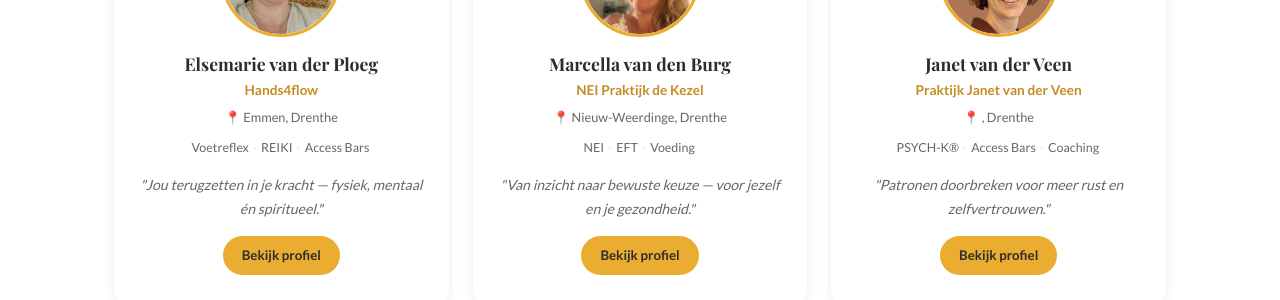
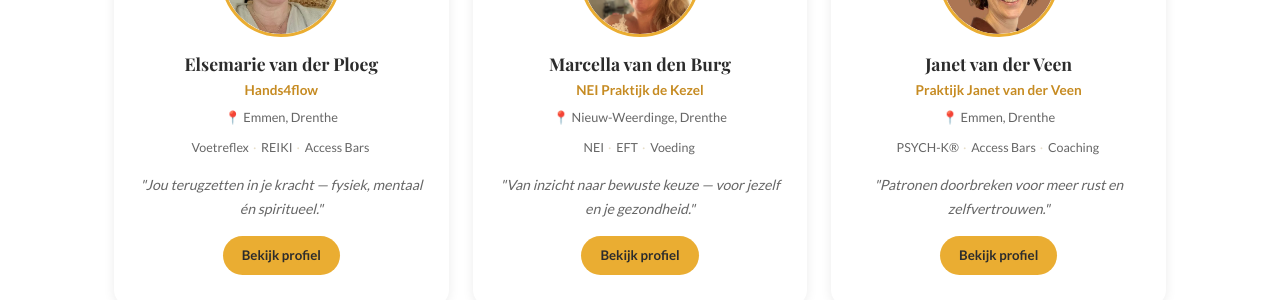
Before and after one commit to hands4flownl/nederland-bewust, a Jekyll site: the page built from index.html, in a window 1280 px wide and 900 px high, scrolled down 991 px. Shown: the part 151-451 px from the top of the window. Built offline with Jekyll 4.4.1, drawn with Linux system fonts in a browser that asks for light colours; a script that is not in the unit is left out.

Commit message:
Update Bewust-maker profielen “welkom-bij-praktijk-janet-van-der-veen”

```diff
--- a/_bewust-makers/welkom-bij-praktijk-janet-van-der-veen.md
+++ b/_bewust-makers/welkom-bij-praktijk-janet-van-der-veen.md
@@ -1,51 +1,53 @@
 ---
-naam: "Janet van der Veen"
-praktijk: "Praktijk Janet van der Veen"
-provincie: "Drenthe"
-stad: ""
-foto: "/assets/images/makers/janet-van-der-veen.jpg"
+naam: Janet van der Veen
+praktijk: Praktijk Janet van der Veen
+foto: /assets/images/makers/janet-van-der-veen.jpg
+provincie: Drenthe
+stad: Emmen
 categorieen:
-  - "Coaching"
-  - "Energetisch"
+  - Coaching
+  - Energetisch
 methoden:
-  - "PSYCH-K®"
-  - "Reflexintegratie"
-  - "Access Bars"
+  - PSYCH-K®
+  - Reflexintegratie
+  - Access Bars
 klachten:
-  - "stress"
-  - "angst"
-  - "burnout"
-  - "negatieve patronen"
-  - "zelfvertrouwen"
-  - "slaapproblemen"
-  - "faalangst"
+  - stress
+  - angst
+  - burnout
+  - negatieve patronen
+  - zelfvertrouwen
+  - slaapproblemen
+  - faalangst
 kaart_tags:
-  - "PSYCH-K®"
-  - "Access Bars"
-  - "Coaching"
-citaat: "Patronen doorbreken voor meer rust en zelfvertrouwen."
+  - PSYCH-K®
+  - Access Bars
+  - Coaching
+citaat: Patronen doorbreken voor meer rust en zelfvertrouwen.
 volgorde: 4
 website: ""
 email_zichtbaar: ""
 telefoon: ""
-online: "Op aanvraag"
-sessieduur: "75 min"
+online: Op aanvraag
+sessieduur: 75 min
 tarief: ""
-eerste_gesprek: "Gratis kennismaking"
+eerste_gesprek: Gratis kennismaking
 vergoeding: ""
 ervaringsjaren: 6
 talen:
-  - "Nederlands"
+  - Nederlands
 doelgroepen:
-  - "Volwassenen"
-  - "Stress en angst"
-  - "Burnout"
+  - Volwassenen
+  - Stress en angst
+  - Burnout
 opleidingen:
-  - "PSYCH-K® gecertificeerd facilitator"
-  - "Access Bars gecertificeerd"
-  - "Reflexintegratie gecertificeerd"
+  - PSYCH-K® gecertificeerd facilitator
+  - Access Bars gecertificeerd
+  - Reflexintegratie gecertificeerd
 verenigingen: []
-bio: "Met een snelle en effectieve aanpak help ik je patronen te doorbreken zodat je meer rust, zelfvertrouwen en grip op je leven ervaart. Ik werk met PSYCH-K®, Reflexintegratie en Access Bars."
+bio: Met een snelle en effectieve aanpak help ik je patronen te doorbreken zodat
+  je meer rust, zelfvertrouwen en grip op je leven ervaart. Ik werk met
+  PSYCH-K®, Reflexintegratie en Access Bars.
 waarom: ""
 onderscheid: ""
 voor_wie: ""
@@ -53,7 +55,7 @@
 na_sessie: ""
 gepubliceerd: true
 uitgelicht: true
-lidmaatschap: "Bewust-maker"
+lidmaatschap: Bewust-maker
 layout: bewust-maker
 permalink: /bewust-makers/welkom-bij-praktijk-janet-van-der-veen/
 ---
```
